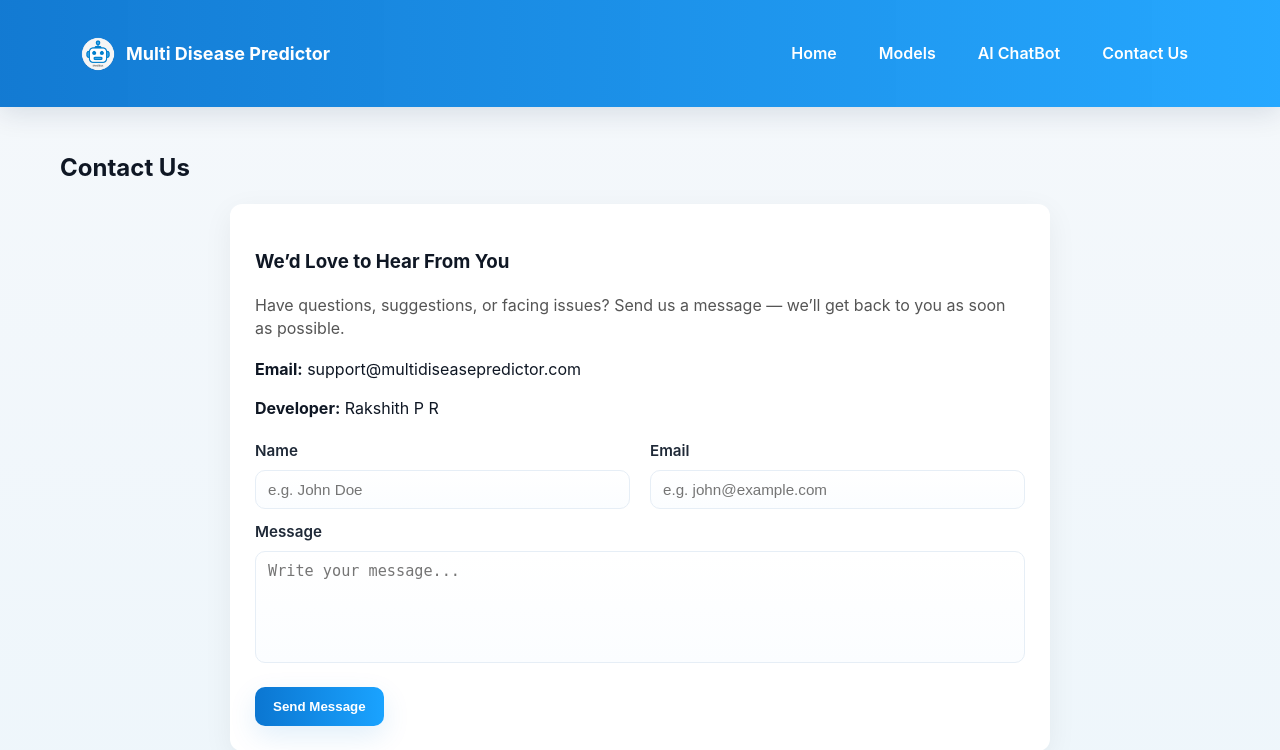
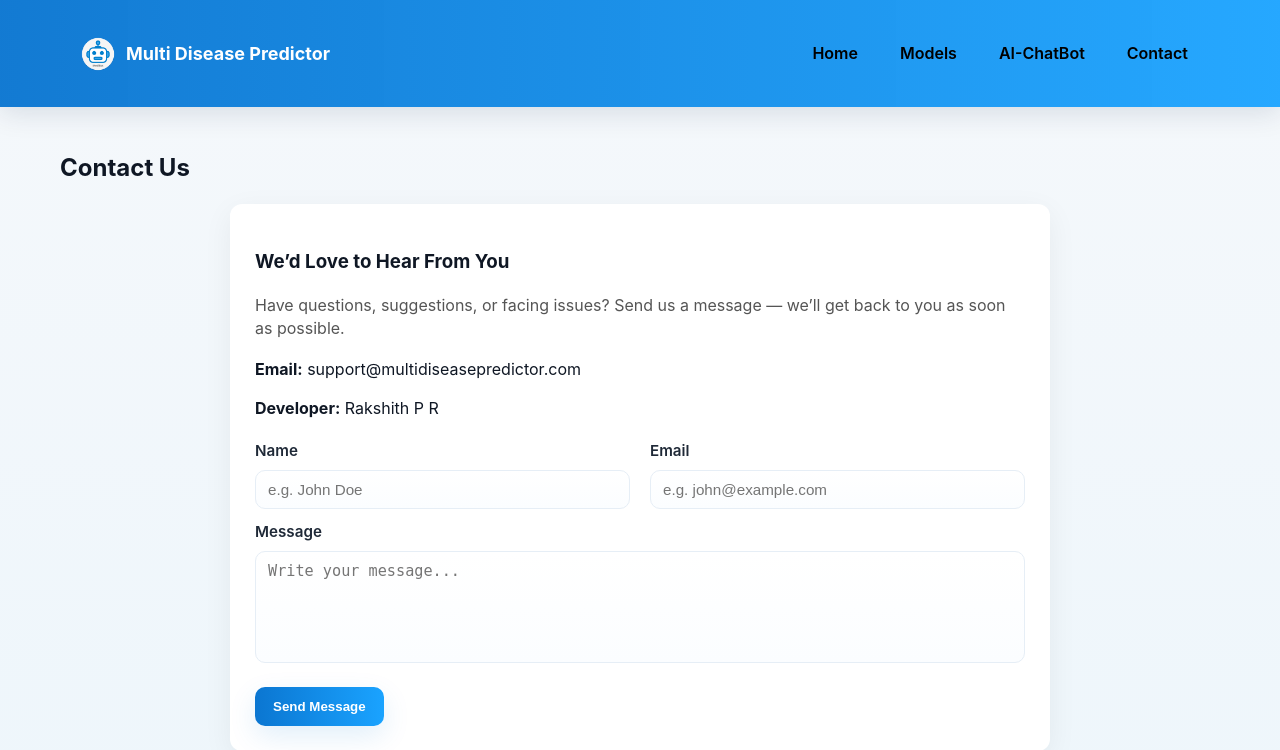
Before and after one commit to rakshith0110/MultiDisease-Predictor-AI, a Flask app: page /contact in a window 1280 px wide. Shown: the top 750 px of the page. Run offline with Flask 3, Linux system fonts and the light colour scheme; some libraries are stand-ins or nearby versions.

Commit message:
Interface changed

```diff
--- a/static/css/style.css
+++ b/static/css/style.css
@@ -79,7 +79,7 @@ body{
   align-items:center;
 }
 .navbar a{
-  color:#fff;
+  color:#000000;
   text-decoration:none;
   font-weight:600;
   padding:8px 12px;
@@ -87,7 +87,7 @@ body{
   transition:background .14s ease, transform .12s ease;
 }
 .navbar a:hover{
-  background: rgba(255,255,255,0.08);
+  background: rgba(255, 255, 255, 0.187);
   transform: translateY(-2px);
 }
 
--- a/templates/layout.html
+++ b/templates/layout.html
@@ -30,10 +30,10 @@
 
 
     <nav class="navbar">
-      <a href="{{ url_for('main') }}">Home</a>
-      <a href="{{ url_for('models') }}">Models</a>
-      <a href="{{ url_for('chatbot') }}">AI ChatBot</a>
-      <a href="{{ url_for('contact') }}">Contact Us</a>
+      <a  href="{{ url_for('main') }}">Home</a>
+      <a  href="{{ url_for('models') }}">Models</a>
+      <a href="{{ url_for('chatbot') }}">AI-ChatBot</a>
+      <a  href="{{ url_for('contact') }}">Contact</a>
 
     </nav>
   </div>
```
Also changed, not shown: README.md.
